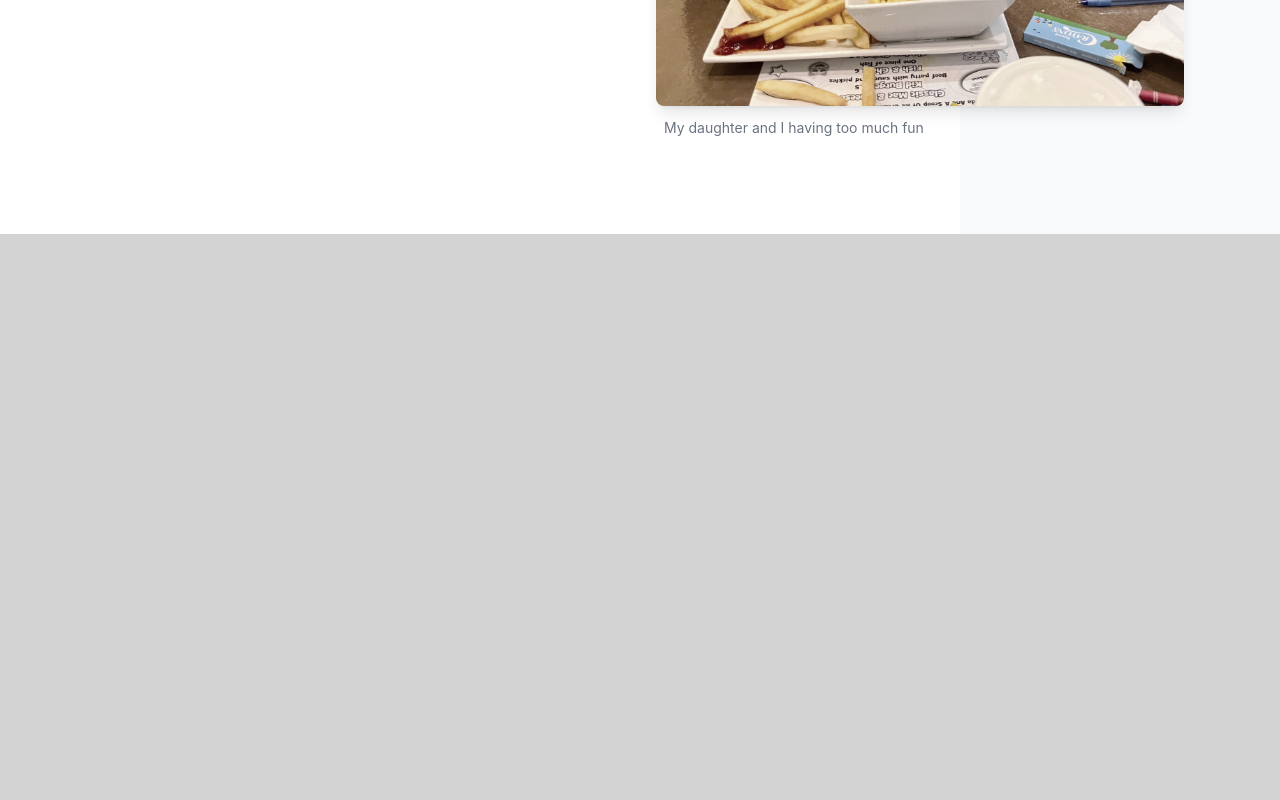
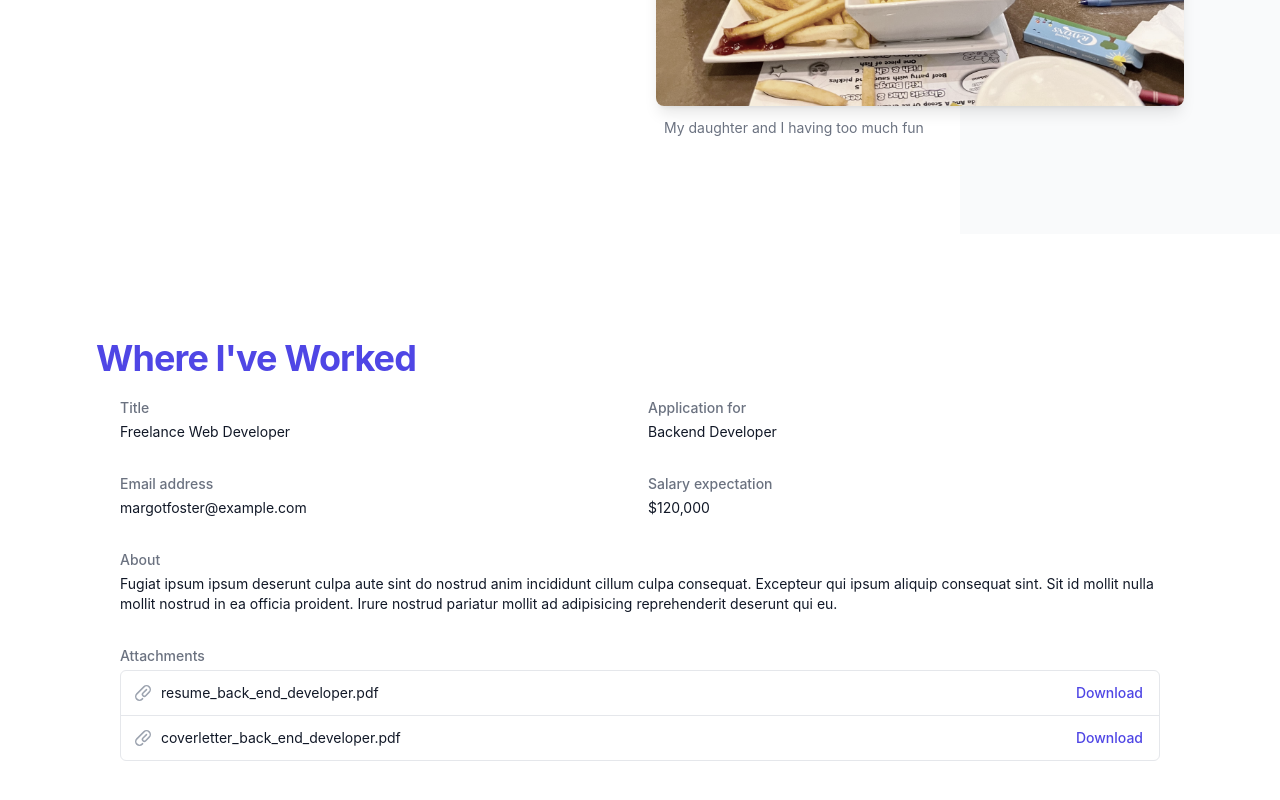
Before and after one commit to dobbe2/portfolio-2023, a React (Create React App) app: page / in a window 1280 px wide. Shown: the part 1422-2222 px from the top of the page. Before the commit the page ends 1656 px from the top, so only its background shows below. Built offline with nearby package versions, Linux system fonts and the light colour scheme.

Commit message:
updated App.js with new UI components

```diff
--- a/src/App.js
+++ b/src/App.js
@@ -3,6 +3,7 @@ import './index.css';
 import Header from "./components/ui/Header.jsx";
 import Hero from "./components/ui/Hero.jsx";
 import About from "./components/ui/About.jsx";
+import Experience from './components/ui/Experience';
 import EasterEgg from './components/ui/EasterEgg';
 
 function App() {
@@ -11,7 +12,7 @@ function App() {
       <Header />
       <Hero />
       <About />
-
+      <Experience />
       <EasterEgg />
     </div>
   );
```
